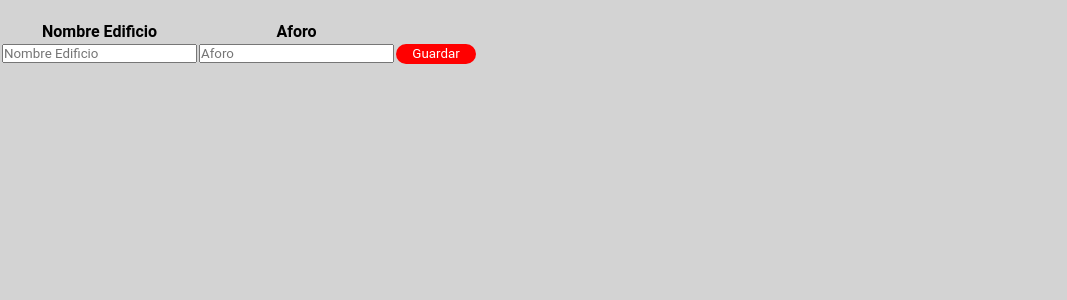
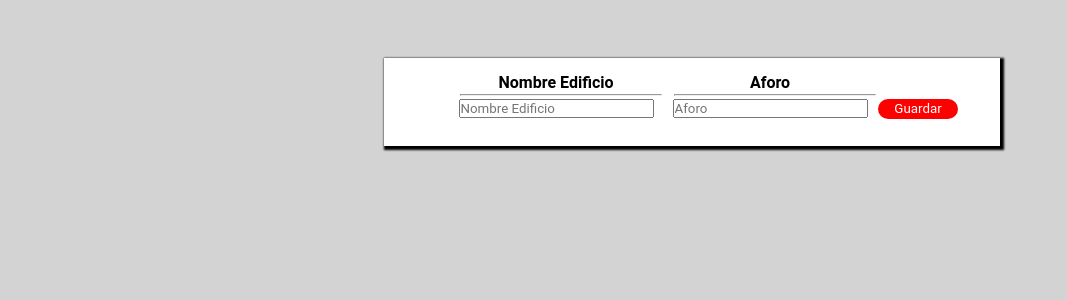
Before and after one commit to Marchel0/proyecto1, a PHP site: page /editar.php in a window 1280 px wide. Shown: the part 80-380 px from the top of the page, without its empty margins (0-1067 px from the left). Run offline with PHP 8.4, Linux system fonts and the light colour scheme; data comes from the database, SQL or seed files in the repository; data that the repository does not hold is empty; some libraries are stand-ins or nearby versions.

Commit message:
Estetica de edicion
Al momento de editar se despliega un mensaje mas agradable coherente al diseño

```diff
--- a/editar.php
+++ b/editar.php
@@ -24,7 +24,7 @@
         </ol>
     </nav>
     <div class="contenedor">
-
+        <div class="editor">
             <table style="width: 20%" >
                 <thead>
                     <tr>
@@ -32,6 +32,12 @@
                         <th>Aforo</th>
                     </tr>
                 </thead>
+                        <th>
+                        <hr style="width : 200px; margin-left:10px">
+                        </th>
+                        <th>
+                        <hr style="width : 200px; margin-left:10px">
+                        </th>
                 <tbody>
                     <?php
                         $consulta = "SELECT nombre_edificio, aforo_total FROM edificio WHERE id_edificio=$id ";
@@ -57,5 +63,6 @@
                 </form>
                 </tr>
             </table>
+        </div>
     </div>
 </html>
--- a/main.css
+++ b/main.css
@@ -45,6 +45,16 @@ body{
 
 .nav-links li:hover{
     opacity: 1;
+}
+.editor{
+    background-color: white;
+    box-shadow: 2px 2px 2px 2px black;
+    margin-left: 30%;
+    margin-top: 3%;
+    padding-left: 5%;
+    padding-right: 3%;
+    padding-top: 1%;
+    padding-bottom: 2%;
 }
 /* index */
 .cuenta{
```
